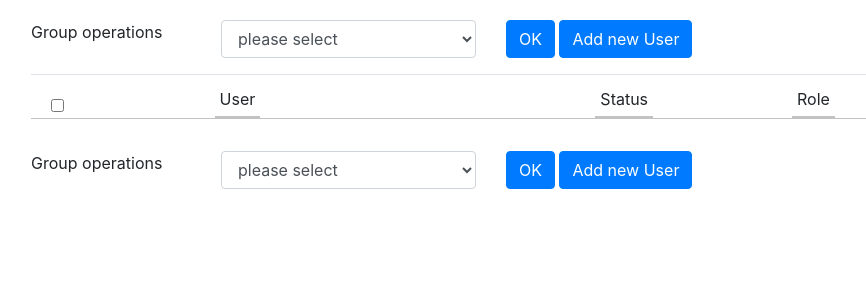
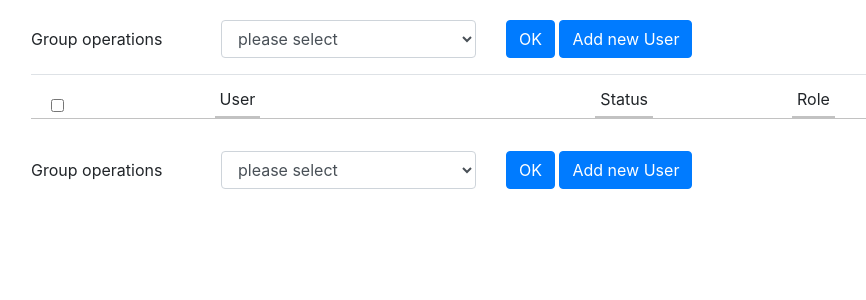
Before and after one commit to Wasya1212/strange-php, a PHP site: page / in a window 1280 px wide. Shown: the top 300 px of the page, without its empty margins (54-920 px from the left). Run offline with PHP 8.4, Linux system fonts and the light colour scheme; data that the repository does not hold is empty; some libraries are stand-ins or nearby versions.

Commit message:
fixed html forms

```diff
--- a/index.php
+++ b/index.php
@@ -15,7 +15,7 @@
 <div class="container">
 <div class="panel-body">
   <div class="form-group row">
-    <label class="col-sm-2 control-label">Group operations</label>
+    <label class="col-sm-2 control-label col-form-label">Group operations</label>
     <div class="col-sm-3">
       <select name="operations" class="form-control">
         <option selected="true">please select</option>
@@ -58,7 +58,7 @@
 </div>
 <div class="panel-body">
   <div class="form-group row">
-    <label class="col-sm-2 control-label">Group operations</label>
+    <label class="col-sm-2 control-label col-form-label">Group operations</label>
     <div class="col-sm-3">
       <select name="operations" class="form-control">
         <option selected="true">please select</option>
@@ -118,26 +118,26 @@
       <div class="modal-body">
         <form id="user-data-form">
           <div class="form-group">
-            <label class="col-form-label">Select role</label>
-            <select name="role" class="form-control">
+            <label for="user-role-select" class="col-form-label">Select role</label>
+            <select id="user-role-select" name="role" class="form-control">
               <option value="user" selected="true">user</option>
               <option value="admin">admin</option>
             </select>
           </div>
 
           <div class="form-group">
-            <label class="col-form-label">First name</label>
-            <input required type="text" name="firstname" class="form-control">
+            <label for="user-firstname-input" class="col-form-label">First name</label>
+            <input id="user-firstname-input" required type="text" name="firstname" class="form-control">
           </div>
 
           <div class="form-group">
-            <label class="col-form-label">Last name</label>
-            <input required type="text" name="lastname" class="form-control">
+            <label for="user-lastname-input" class="col-form-label">Last name</label>
+            <input id="user-lastname-input" required type="text" name="lastname" class="form-control">
           </div>
 
           <div class="form-group google-checker-container">
-            <label class="col-form-label">Status</label>
-            <input type="checkbox" name="status" value="true" class="form-control" controller="google-checker">
+            <label for="user-status-checkbox" class="col-form-label">Status</label>
+            <input id="user-status-checkbox" type="checkbox" name="status" value="true" class="form-control" controller="google-checker">
             <div class="google-checker"></div>
           </div>
 
```
